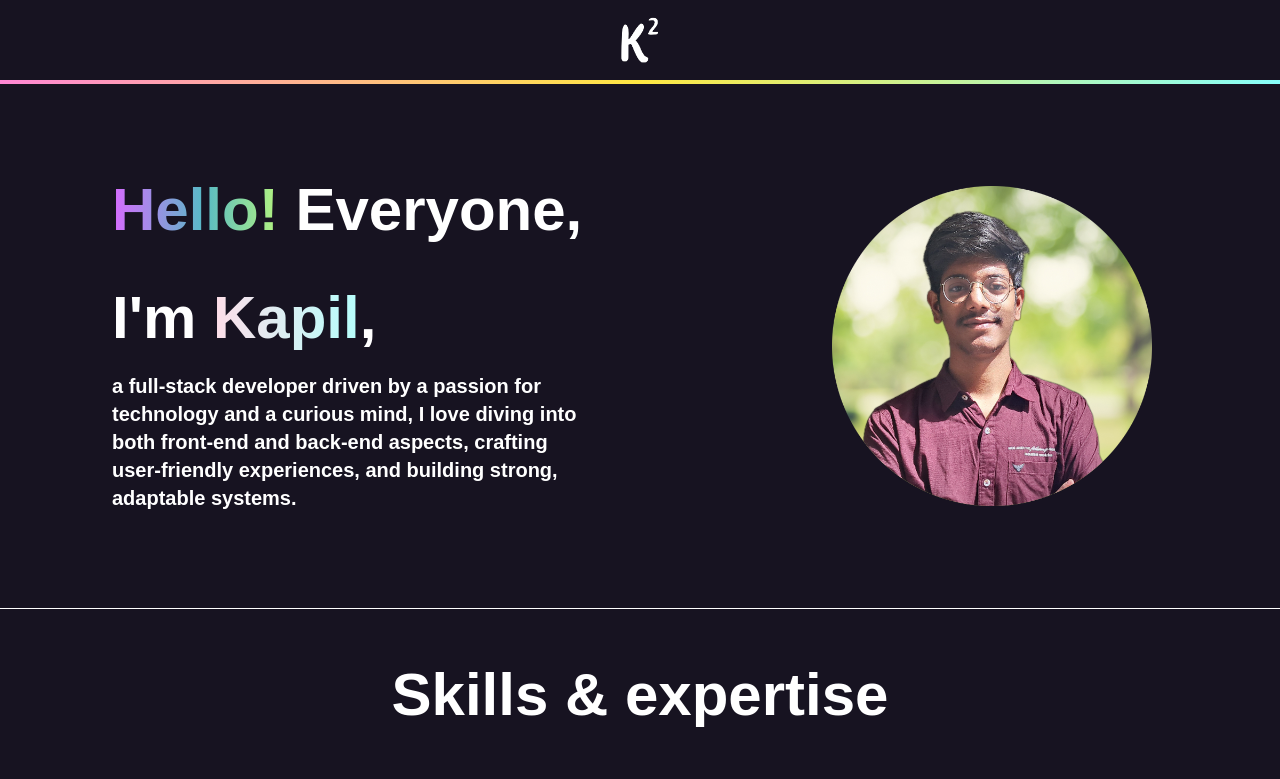
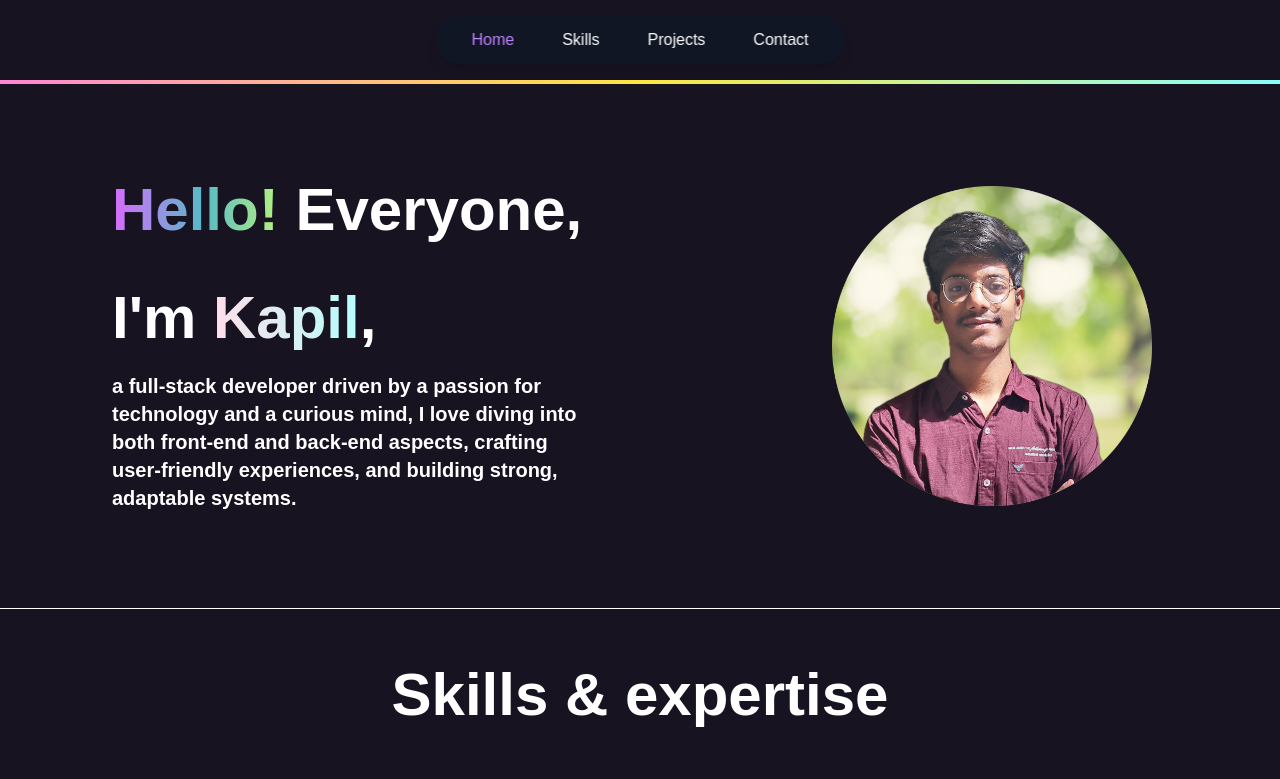
Before and after one commit to kkapil94/Portfolio2, a React (Vite) app: page / in a window 1280 px wide. Shown: the top 779 px of the page. Built offline with nearby package versions, Linux system fonts and the light colour scheme.

Commit message:
added the navbar

```diff
--- a/src/components/Header.jsx
+++ b/src/components/Header.jsx
@@ -1,15 +1,15 @@
 import React from "react";
+import Navbar from "./Navbar";
 
 export default function Header() {
   return (
     <>
-      <header className="bg-[#171321]">
-        <div className="h-20 flex items-center justify-center">
-          <span className="flex justify-center ">
-            <img className="h-12" src="/images/kLogo.png" alt="" />
-          </span>
-        </div>
-        <div className="h-1 w-full bg-gradient-to-r from-[#ff87d4] via-[#ffe742] to-[#87fffb]"></div>
+      <header className="bg-[#171321] ">
+        <Navbar />
+        <div
+          id="home"
+          className="h-1 w-full bg-gradient-to-r from-[#ff87d4] via-[#ffe742] to-[#87fffb] mt-20"
+        ></div>
       </header>
     </>
   );
--- /dev/null
+++ b/src/components/Navbar.jsx
@@ -0,0 +1,32 @@
+import React, { useState } from "react";
+
+const Navbar = () => {
+  const [activeItem, setActiveItem] = useState("home");
+
+  return (
+    <nav className="fixed top-0 left-1/2 transform -translate-x-1/2 bg-gray-900 bg-opacity-80 text-white rounded-full px-6 py-3 mt-4 shadow-lg backdrop-blur-sm transition-all duration-300 hover:shadow-[0_0_15px_rgba(168,85,247,0.4)]">
+      <ul className="flex space-x-6">
+        {["Home", "Skills", "Projects", "Contact"].map((item) => (
+          <li key={item.toLowerCase()}>
+            <a
+              href={`#${item.toLowerCase()}`}
+              className={`relative px-3 py-2 rounded-full transition-all duration-300 ${
+                activeItem === item.toLowerCase()
+                  ? "text-purple-400"
+                  : "hover:text-purple-300"
+              }`}
+              onClick={() => setActiveItem(item.toLowerCase())}
+            >
+              {item}
+              {activeItem === item.toLowerCase() && (
+                <span className="absolute bottom-0 left-0 w-full h-0.5 bg-purple-400 rounded-full transform origin-left scale-x-0 transition-transform duration-300 group-hover:scale-x-100"></span>
+              )}
+            </a>
+          </li>
+        ))}
+      </ul>
+    </nav>
+  );
+};
+
+export default Navbar;
--- a/src/components/ProjectSection.jsx
+++ b/src/components/ProjectSection.jsx
@@ -4,7 +4,7 @@ import projects from "../utils/projects.json";
 export default function ProjectSection() {
   return (
     <>
-      <section>
+      <section id="projects">
         <div className="xs:max-lg:my-10 my-20 mb-24 xs:max-lg:mx-8 mx-8 ">
           <h1 className="xs:max-lg:text-4xl text-6xl text-center text-white font-black xs:max-lg:mb-10 lg:max-4xl:mb-20">
             Projects By Kapil
@@ -21,8 +21,12 @@ export default function ProjectSection() {
                     />
                   </span>
                   <div className="xs:max-md:px-4 px-6 xs:max-md:mt-0 mt-4">
-                    <h4 className="xs:max-md:text-sm text-xl text-white xs:max-md:my-2 my-6">{item.name}</h4>
-                    <p className="xs:max-md:text-xs text-gray-300">{item.desc}</p>
+                    <h4 className="xs:max-md:text-sm text-xl text-white xs:max-md:my-2 my-6">
+                      {item.name}
+                    </h4>
+                    <p className="xs:max-md:text-xs text-gray-300">
+                      {item.desc}
+                    </p>
                     <div className="my-6">
                       <a href={item.project} target="_blank">
                         <button className="group rounded-3xl bg-white py-1 xs:max-md:text-sm xs:max-md:px-2 px-4">
--- a/src/pages/Home.jsx
+++ b/src/pages/Home.jsx
@@ -4,19 +4,18 @@ import HeroSection from "../components/HeroSection";
 import ProjectSection from "../components/ProjectSection";
 import SkillSection from "../components/SkillSection";
 
-
-export default function(){
-    return (
-       <>
-            <HeroSection/>
-            <div className="w-full h-[1px] bg-white"></div>
-            <SkillSection/>
-            <div className="w-full h-[1px] bg-white"></div>
-            <ProjectSection/>
-            <div className="w-full h-[1px] bg-white"></div>
-            <ConnectSection/>
-            <div className="w-full h-[1px] bg-white"></div>
-            <Footer/>
-       </>
-    )
+export default function () {
+  return (
+    <>
+      <HeroSection />
+      <div id="skills" className="w-full h-[1px] bg-white"></div>
+      <SkillSection />
+      <div id="projects" className="w-full h-[1px] bg-white"></div>
+      <ProjectSection />
+      <div id="contact" className="w-full h-[1px] bg-white"></div>
+      <ConnectSection />
+      <div className="w-full h-[1px] bg-white"></div>
+      <Footer />
+    </>
+  );
 }
```
Also changed, not shown: src/components/ConnectSection.jsx (+21 -8 lines).
